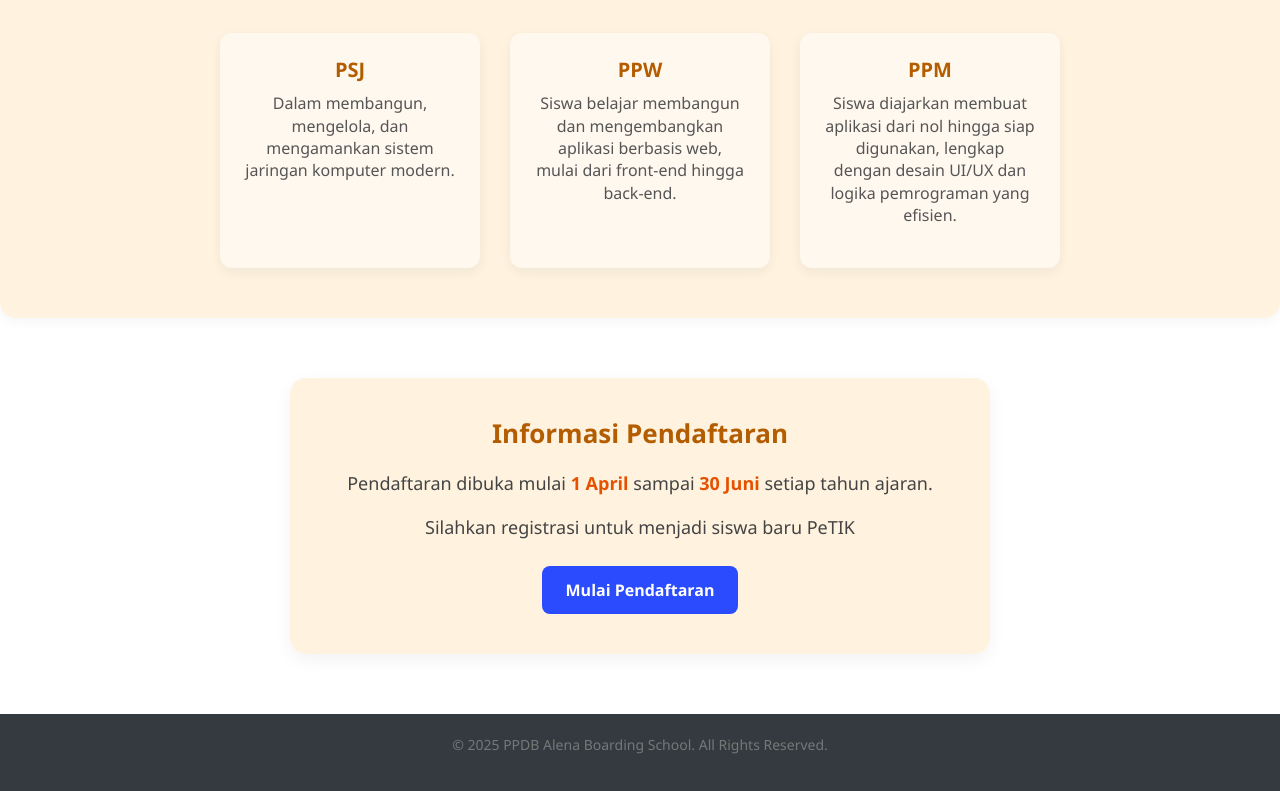
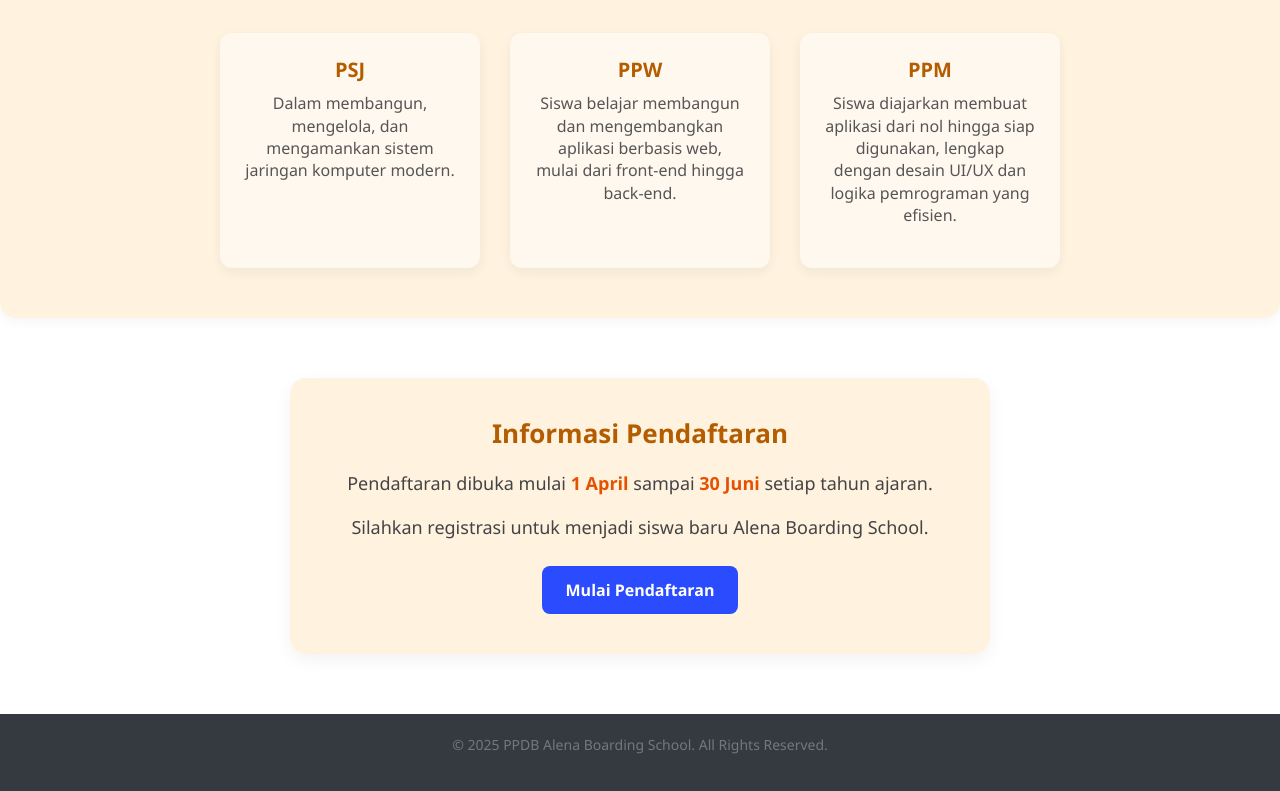
Before and after one commit to miyay-r/ui-ppdb, a React (Vite) app: page / in a window 1280 px wide. Shown: the part 1135-1926 px from the top of the page. Built offline with nearby package versions, Linux system fonts and the light colour scheme.

Commit message:
index modify

```diff
--- a/src/pages/Index.css
+++ b/src/pages/Index.css
@@ -311,6 +311,8 @@
       display: block;
     }
 
+
+
     .nav-links.active {
       max-height: 300px;
       padding: 10px 0;
--- a/src/pages/index.jsx
+++ b/src/pages/index.jsx
@@ -89,7 +89,7 @@
       <section className="info" id="info">
         <h2>Informasi Pendaftaran</h2>
         <p>Pendaftaran dibuka mulai <strong>1 April</strong> sampai <strong>30 Juni</strong> setiap tahun ajaran.</p>
-        <p>Silahkan registrasi untuk menjadi siswa baru PeTIK</p>
+        <p>Silahkan registrasi untuk menjadi siswa baru Alena Boarding School.</p>
         <NavLink to="/pendaftaran" className="btn-daftar">Mulai Pendaftaran</NavLink>
       </section>
 
```
